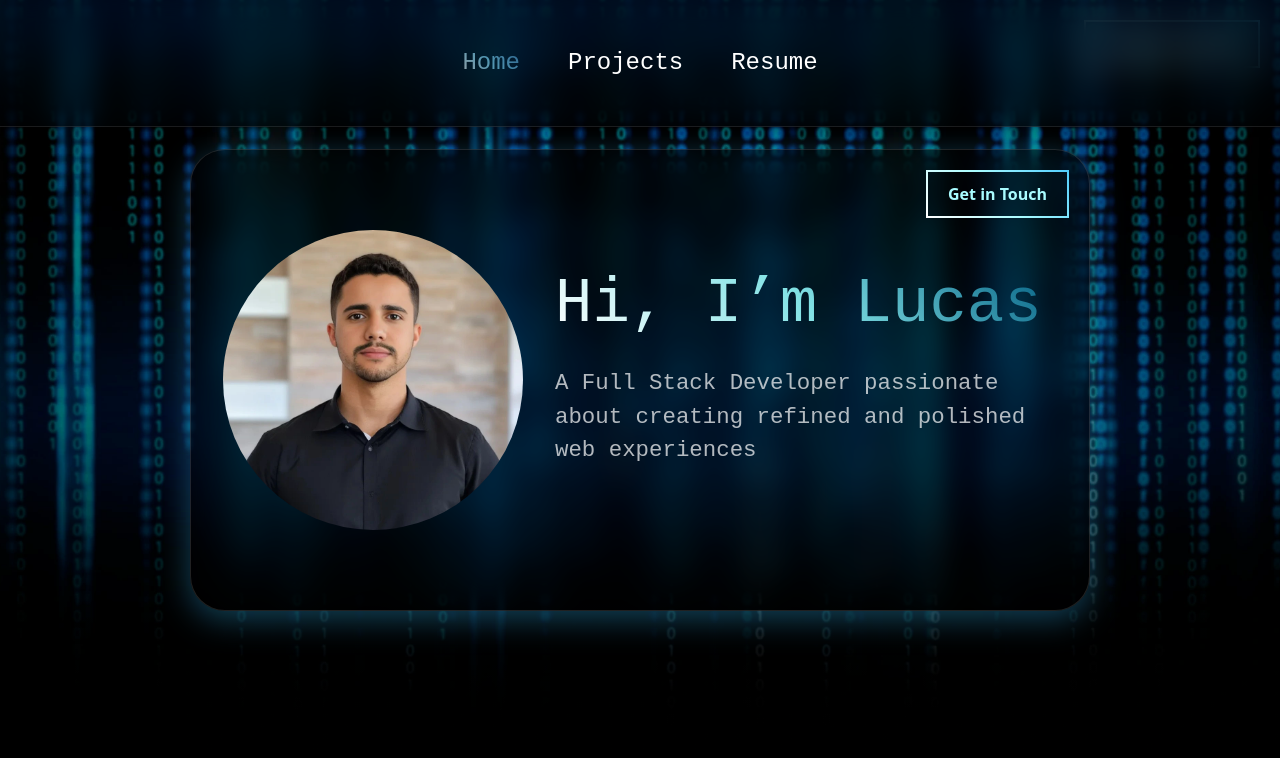
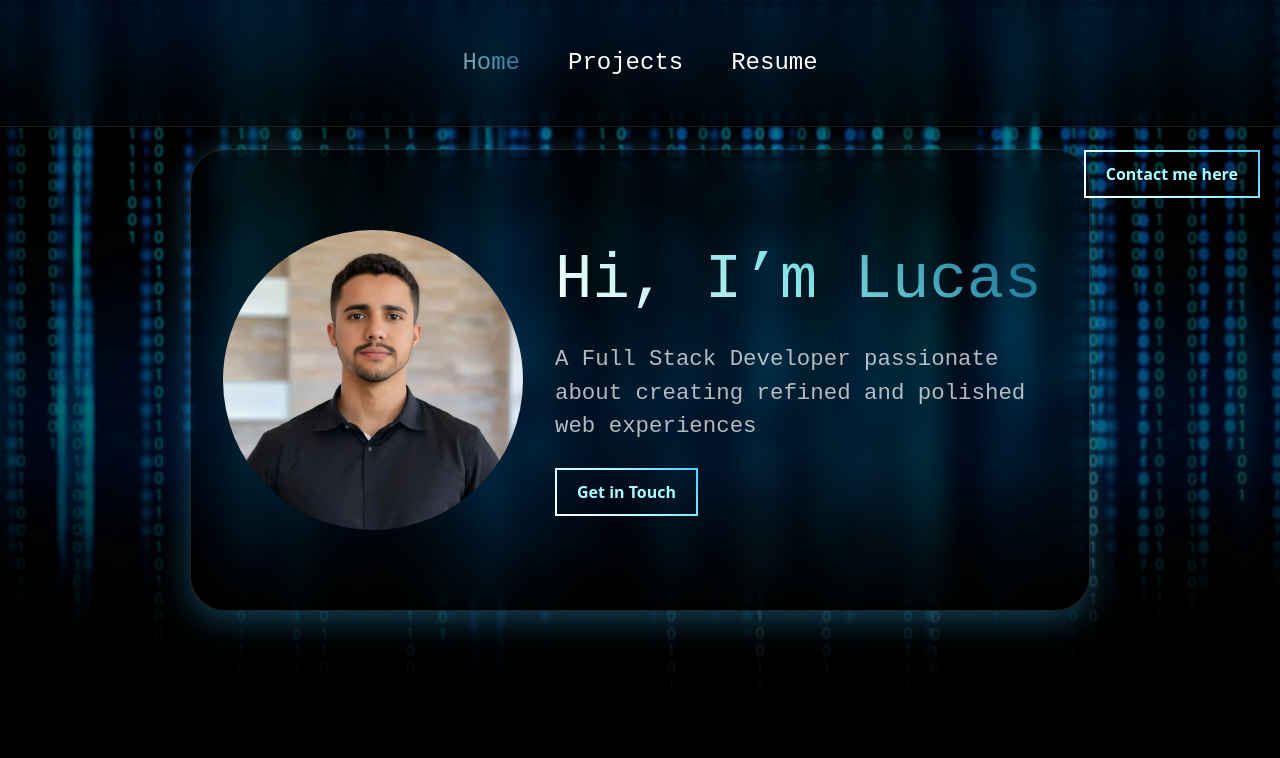
Before and after one commit to LucasRgo/portfolio, a React (Vite) app: page / in a window 1280 px wide. Shown: the top 758 px of the page. Built offline with nearby package versions, Linux system fonts and the light colour scheme.

Commit message:
Thu, Dec 26, 2024, 9:38 AM -03:00

```diff
--- a/src/components/contactButton.css
+++ b/src/components/contactButton.css
@@ -1,14 +1,30 @@
-.contact-button {
+.floating-contact-button {
     position: fixed; /* Makes the button fixed at a specific position on the screen */
-    top: 20px;    /* Adjust the distance from the bottom of the screen */
+    top: 150px;    /* Adjust the distance from the bottom of the screen */
     right: 20px;     /* Adjust the distance from the right side of the screen */
     cursor: pointer; /* Changes the cursor to a pointer on hover */
-    font-size: 16px; /* Adjust the font size */
     z-index: 1000; /* Ensures the button stays on top of other elements */
-    transition: transform 0.2s, box-shadow 0.2s; /* Adds a hover effect */
+    padding: 10px 20px;
+    font-size: 16px;
+    font-weight: bold;
+    text-align: center;
+    text-decoration: none;
+    color: #a9fcff;
+    background: transparent;
+    border: 2px solid transparent;
+    border-image: linear-gradient(45deg, #ffffff, #a9fcff, #52ceff);
+    border-image-slice: 1;
+    transition: all 0.6s ease;
+    background-clip: padding-box;
 }
 
-.contact-button:hover {
+.floating-contact-button:hover {
     transform: scale(1.1); /* Slightly enlarges the button on hover */
     box-shadow: 0 6px 10px rgba(0, 0, 0, 0.3); /* Intensifies the shadow */
+    color: white;
+    background: linear-gradient(45deg, #c0c0c0d2, #5296b1, #285e8a);
+    border: 2px solid transparent;
+    border-image: linear-gradient(45deg, #c0c0c0d2, #5296b1, #285e8a);
+    border-image-slice: 1;
+    transition: all 0.6s ease;
 }
--- a/src/components/contactButton.jsx
+++ b/src/components/contactButton.jsx
@@ -2,7 +2,7 @@ import './contactButton.css';
 
 const ContactButton = () => {
     return (
-        <button className="contact-button">
+        <button className="floating-contact-button">
             Contact me here
         </button>
     );
```
